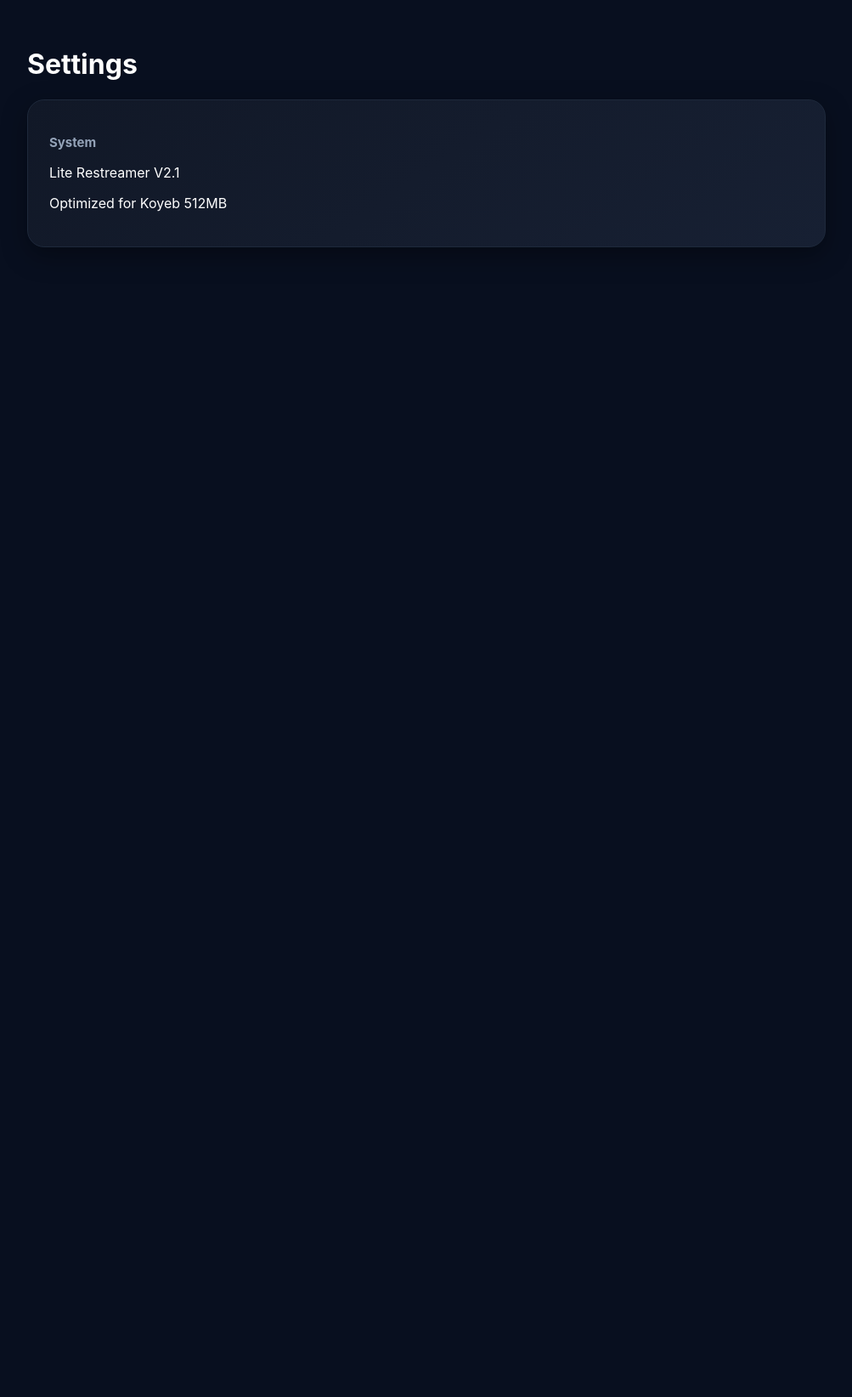
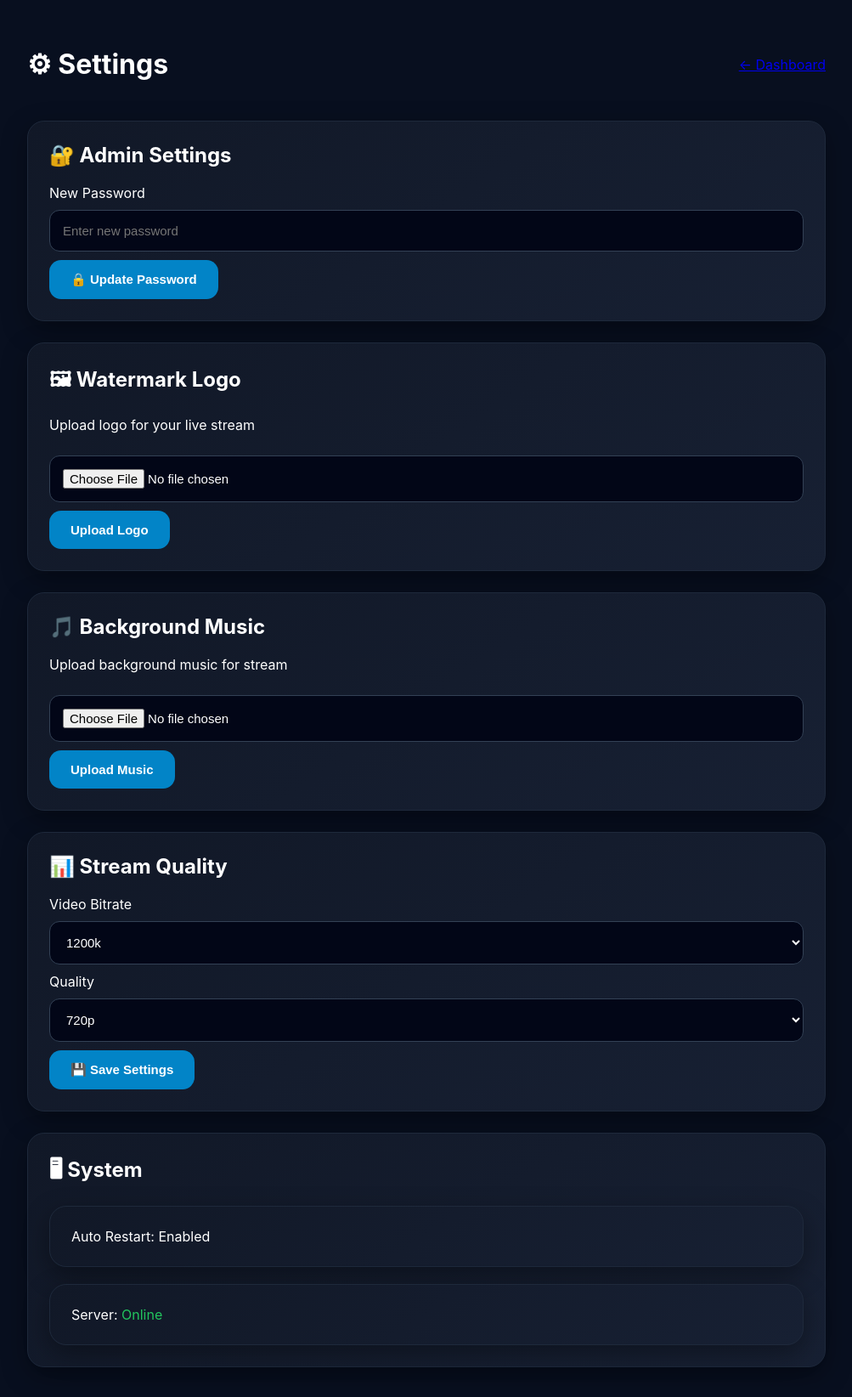
Before and after one commit to onfarooq0008-eng/Restreamer-lite-V2, a website: page public/settings.html in a window 1280 px wide. Shown: the whole page at 85% size, without its empty margins (273-1276 px from the left). Before the commit the page ends 800 px from the top, so only its background shows below. Drawn offline with Linux system fonts and the light colour scheme.

Commit message:
Update settings.html

```diff
--- a/public/settings.html
+++ b/public/settings.html
@@ -1,8 +1,13 @@
 <!DOCTYPE html>
-
 <html>
 
 <head>
+
+<title>
+Settings - Lite Restreamer
+</title>
+
+<meta name="viewport" content="width=device-width, initial-scale=1">
 
 <link rel="stylesheet" href="style.css">
 
@@ -15,28 +20,84 @@
 <div class="main">
 
 
+<div class="topbar">
+
 <h1>
-Settings
+⚙ Settings
 </h1>
 
+<a href="dashboard.html">
+← Dashboard
+</a>
 
-<div class="card">
+</div>
 
 
-<h3>
-System
-</h3>
+
+
+
+<div class="panel">
+
+
+<h2>
+🔐 Admin Settings
+</h2>
+
+
+<label>
+New Password
+</label>
+
+
+<input
+id="password"
+type="password"
+placeholder="Enter new password"
+>
+
+
+<button onclick="changePassword()">
+
+🔒 Update Password
+
+</button>
+
+
+</div>
+
+
+
+
+
+
+<div class="panel">
+
+
+<h2>
+🖼 Watermark Logo
+</h2>
 
 
 <p>
-Lite Restreamer V2.1
+Upload logo for your live stream
 </p>
 
 
-<p>
-Optimized for Koyeb 512MB
-</p>
+<input
+type="file"
+id="logo"
+accept="image/*"
+>
 
+
+<button onclick="uploadLogo()">
+
+Upload Logo
+
+</button>
+
+
+<div id="logoStatus">
 
 </div>
 
@@ -44,6 +105,332 @@ Optimized for Koyeb 512MB
 </div>
 
 
+
+
+
+
+
+<div class="panel">
+
+
+<h2>
+🎵 Background Music
+</h2>
+
+
+<p>
+Upload background music for stream
+
+</p>
+
+
+<input
+type="file"
+id="music"
+accept="audio/*"
+>
+
+
+<button onclick="uploadMusic()">
+
+Upload Music
+
+</button>
+
+
+<div id="musicStatus">
+
+</div>
+
+
+</div>
+
+
+
+
+
+
+
+<div class="panel">
+
+
+<h2>
+📊 Stream Quality
+
+</h2>
+
+
+<label>
+Video Bitrate
+</label>
+
+
+<select id="bitrate">
+
+<option>
+800k
+</option>
+
+<option selected>
+1200k
+</option>
+
+<option>
+2000k
+</option>
+
+</select>
+
+
+
+<label>
+Quality
+
+</label>
+
+
+<select id="quality">
+
+
+<option>
+480p
+</option>
+
+
+<option selected>
+720p
+</option>
+
+
+<option>
+1080p
+</option>
+
+
+</select>
+
+
+
+
+<button onclick="saveSettings()">
+
+💾 Save Settings
+
+</button>
+
+
+
+</div>
+
+
+
+
+
+
+
+<div class="panel">
+
+
+<h2>
+🖥 System
+
+</h2>
+
+
+<div class="card">
+
+Auto Restart:
+
+<span id="restart">
+
+Enabled
+
+</span>
+
+</div>
+
+
+<br>
+
+
+<div class="card">
+
+Server:
+
+<span style="color:#22c55e">
+
+Online
+
+</span>
+
+</div>
+
+
+
+</div>
+
+
+
+
+
+
+</div>
+
+
+
+
+
+<script>
+
+
+
+async function uploadLogo(){
+
+
+let file =
+document.getElementById("logo").files[0];
+
+
+let form =
+new FormData();
+
+
+form.append(
+"logo",
+file
+);
+
+
+
+let r =
+await fetch(
+"/api/upload/logo",
+{
+
+method:"POST",
+
+body:form
+
+});
+
+
+let d =
+await r.json();
+
+
+document.getElementById("logoStatus").innerHTML =
+"✅ Logo uploaded";
+
+
+}
+
+
+
+
+
+
+async function uploadMusic(){
+
+
+let file =
+document.getElementById("music").files[0];
+
+
+let form =
+new FormData();
+
+
+form.append(
+"music",
+file
+);
+
+
+
+await fetch(
+"/api/upload/music",
+{
+
+method:"POST",
+
+body:form
+
+});
+
+
+document.getElementById("musicStatus").innerHTML =
+"✅ Music uploaded";
+
+
+}
+
+
+
+
+
+
+
+async function saveSettings(){
+
+
+await fetch(
+"/api/settings",
+{
+
+method:"POST",
+
+headers:{
+"Content-Type":"application/json"
+},
+
+
+body:JSON.stringify({
+
+bitrate:
+document.getElementById("bitrate").value,
+
+
+quality:
+document.getElementById("quality").value
+
+
+})
+
+});
+
+
+alert(
+"Settings saved"
+);
+
+
+}
+
+
+
+
+
+
+async function changePassword(){
+
+
+let password =
+document.getElementById("password").value;
+
+
+alert(
+"Password update API can be connected here"
+);
+
+
+}
+
+
+
+</script>
+
+
+
 </body>
 
 </html>
```
